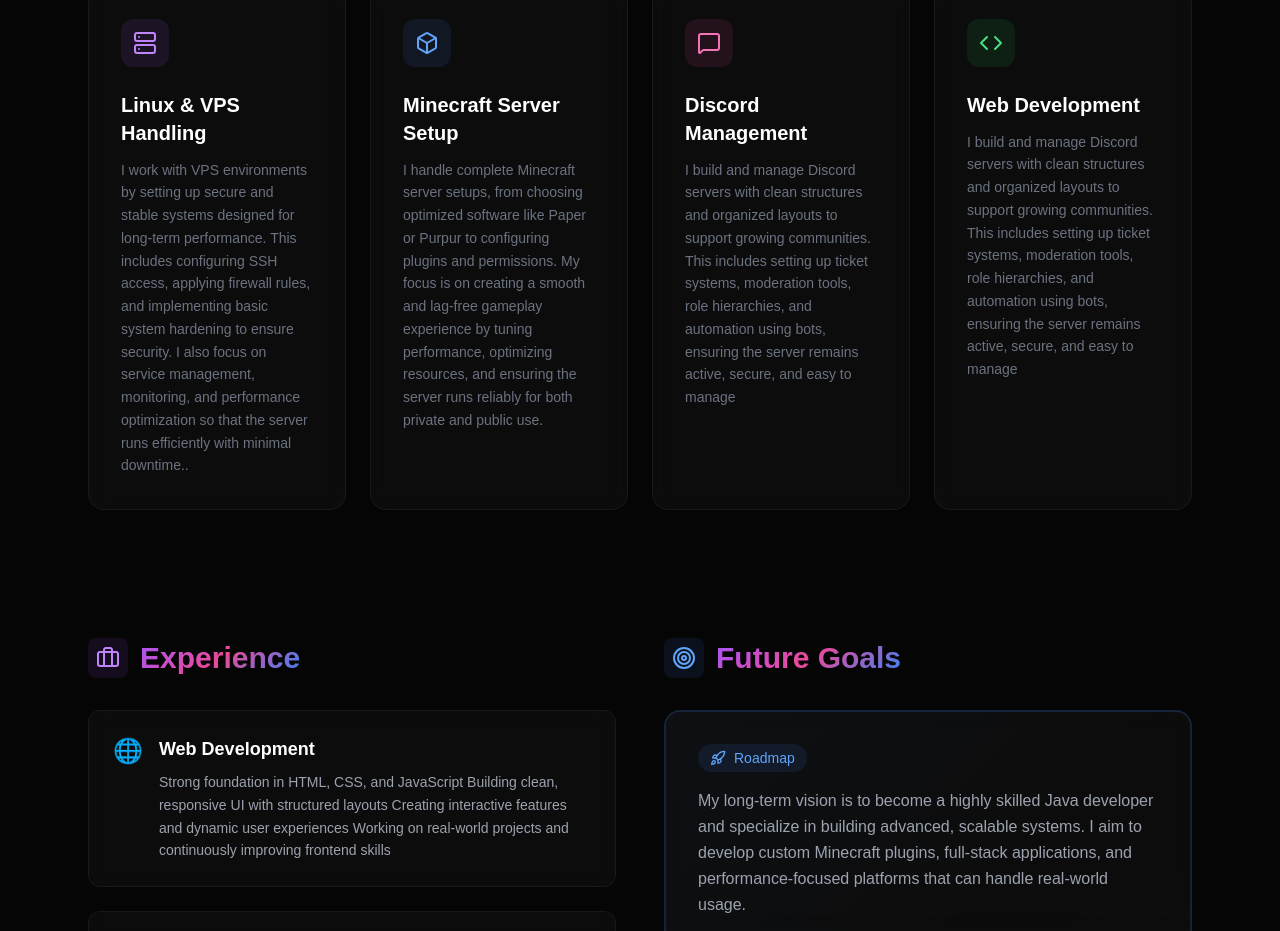
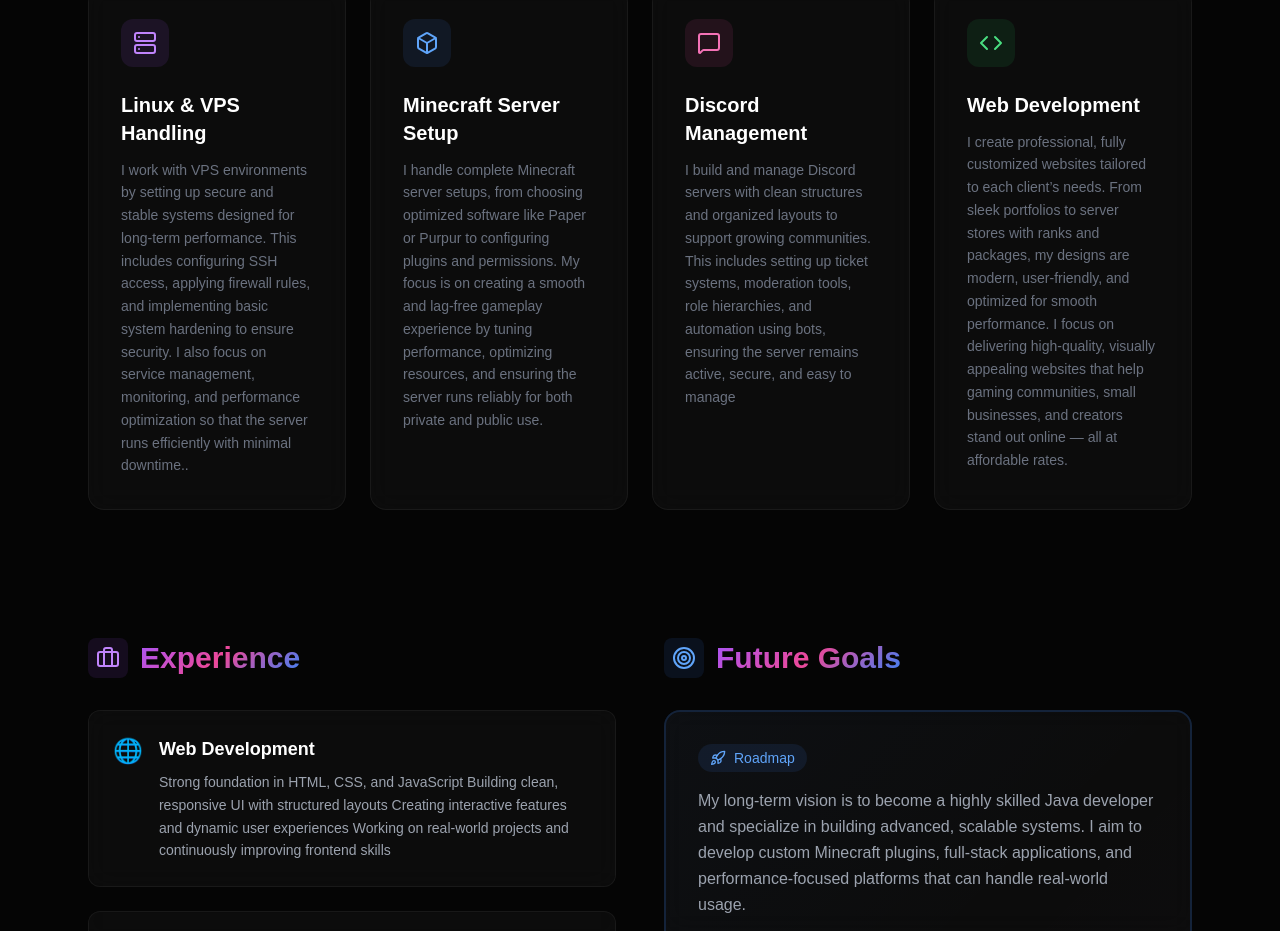
Before and after one commit to OgMikeyfr/Portfolio, a plain HTML site: page index.html in a window 1280 px wide. Shown: the part 2583-3514 px from the top of the page. Drawn offline with nearby package versions, Linux system fonts and the light colour scheme; animation ran at ten frames a second; a web font is replaced by a local one.

Commit message:
Update index.html

```diff
--- a/index.html
+++ b/index.html
@@ -590,7 +590,7 @@
             </div>
             <h3 class="text-xl font-bold mb-3 group-hover:text-white transition-colors">Web Development</h3>
             <p class="text-sm text-gray-500 leading-relaxed group-hover:text-gray-400 transition-colors">
-                I build and manage Discord servers with clean structures and organized layouts to support growing communities. This includes setting up ticket systems, moderation tools, role hierarchies, and automation using bots, ensuring the server remains active, secure, and easy to manage
+                I create professional, fully customized websites tailored to each client’s needs. From sleek portfolios to server stores with ranks and packages, my designs are modern, user-friendly, and optimized for smooth performance. I focus on delivering high-quality, visually appealing websites that help gaming communities, small businesses, and creators stand out online — all at affordable rates.
             </p>
         </div>
     </div>
```
